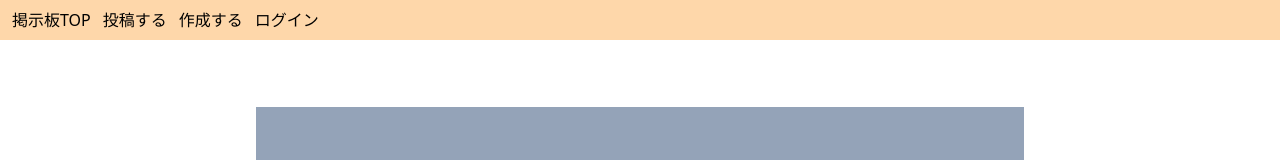
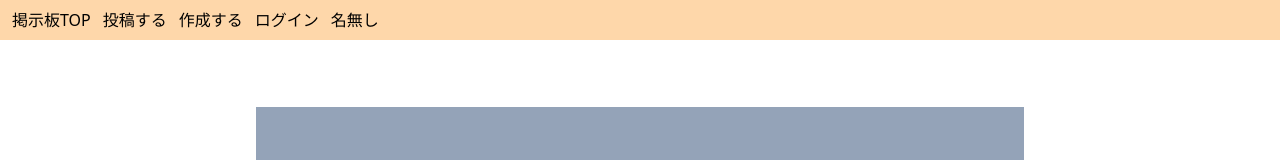
Before and after one commit to taiyou1116/frontend, a React (Create React App) app: page /login in a window 1280 px wide. Shown: the top 160 px of the page. Built offline with nearby package versions, Linux system fonts and the light colour scheme.

Commit message:
ユーザー情報をクライアントで保持

```diff
--- a/src/components/Header.tsx
+++ b/src/components/Header.tsx
@@ -1,8 +1,11 @@
 import { useNavigate } from "react-router-dom"
 import '../App.css'
+import { useStore } from "../store/store";
 
 function Header() {
   let navigate = useNavigate();
+
+  const userName = useStore((store) => store.userName);
 
   const navigateToPath = (path: string) => {
     navigate(path);
@@ -22,6 +25,7 @@ function Header() {
       <button onClick={() => navigateToPath('/login')}>
         ログイン
       </button>
+      <h1>{ userName }</h1>
     </div>
   )
 }
--- a/src/components/Login.tsx
+++ b/src/components/Login.tsx
@@ -1,17 +1,20 @@
 import { useState } from "react";
 import { login } from "../api/postApi";
+import { useStore } from "../store/store";
 
 function Login() {
   const [username, setUsername] = useState('');
   const [password, setPassword] = useState('');
+
+  const setStateOfUserName = useStore((store) => store.setUserName);
 
   const handleSubmit = async (e: any) => {
     e.preventDefault();
 
     // ログインがうまくいったらユーザー情報を受け取る
     try {
-      const userInfo = await login(username, password);
-      console.log("info: ", userInfo);
+      await login(username, password);
+      setStateOfUserName(username);
     } catch(err) {
       console.error("error: ", err);
     }
--- a/src/store/store.ts
+++ b/src/store/store.ts
@@ -2,7 +2,7 @@ import { create } from "zustand";
 import { UserState } from "../types/UserState";
 
 export const useStore = create<UserState>((set, get) => ({
-    userName: "",
+    userName: "名無し",
     userImage: "",
 
     setUserName: (userName: string) => {
```
